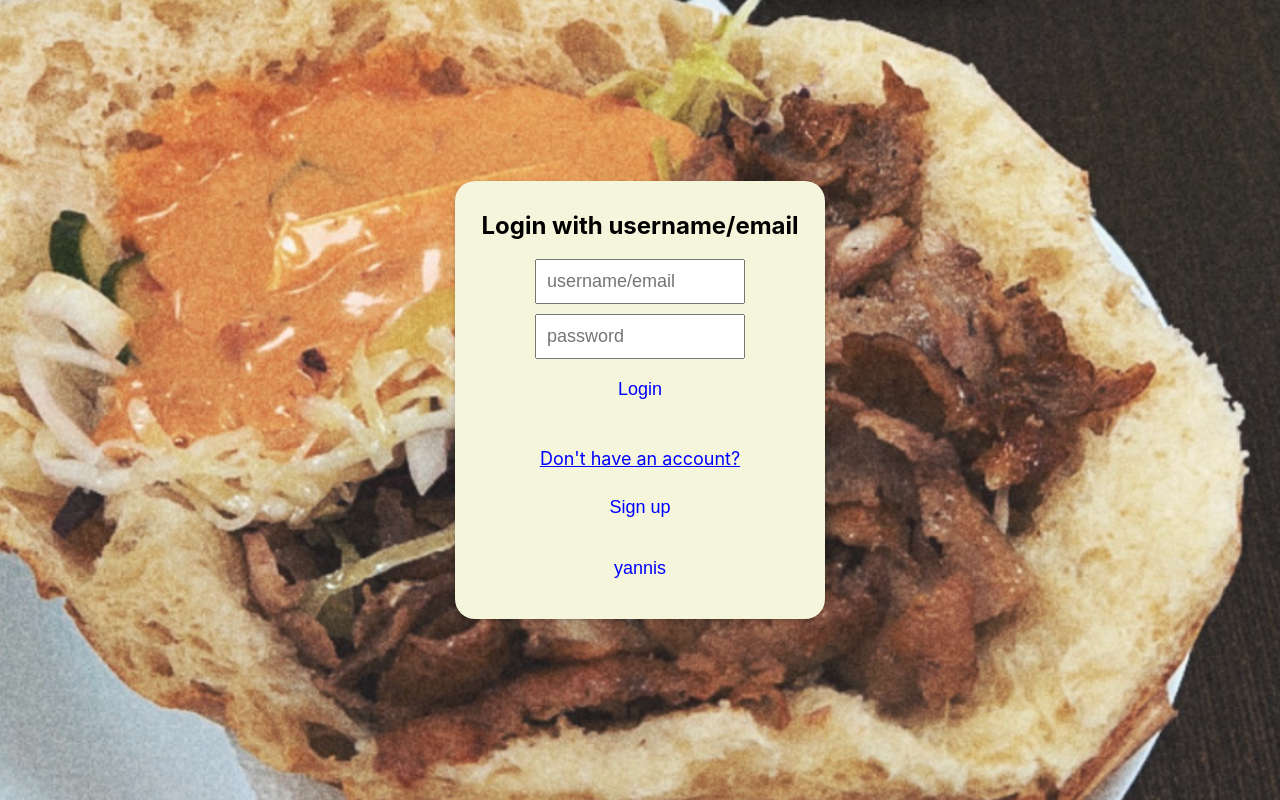
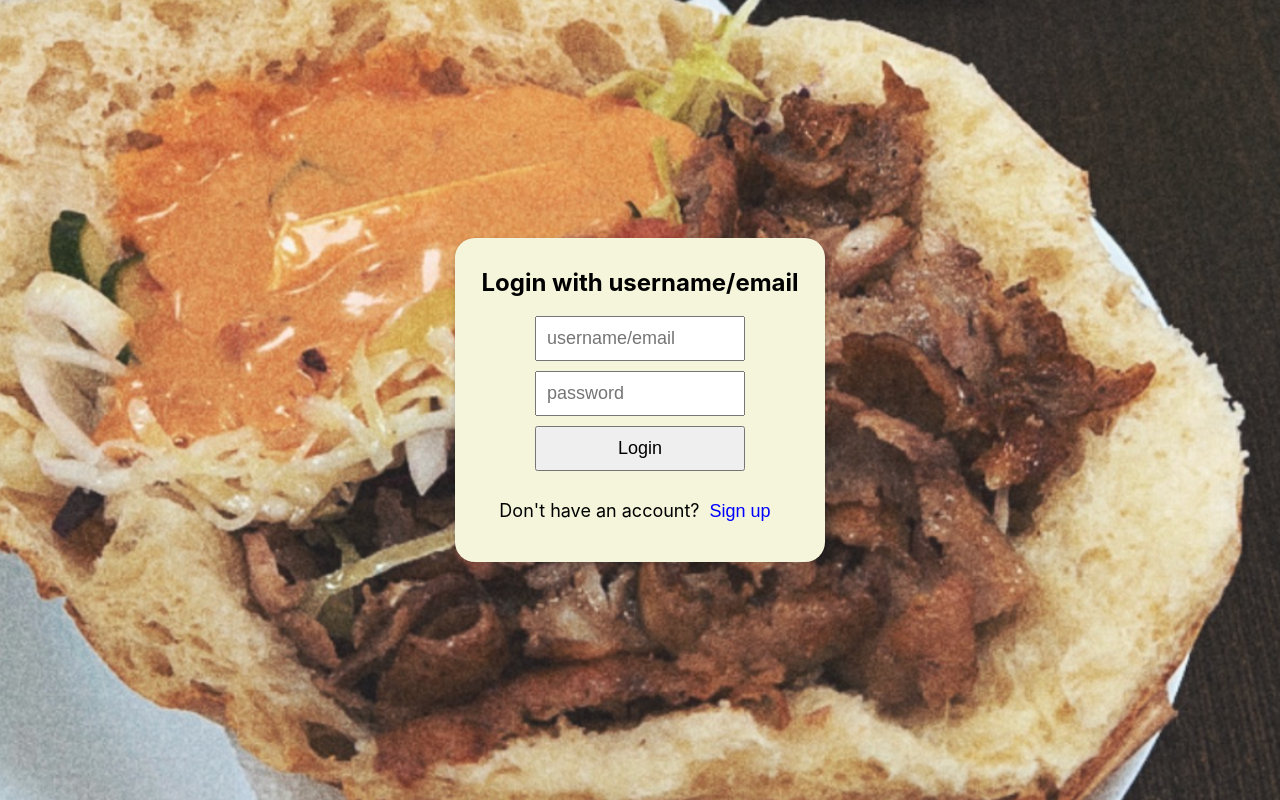
Before and after one commit to Schmarvinius/CookCaptain, a React (Create React App) app in the folder clientside/: page / in a window 1280 px wide. Built offline with nearby package versions, Linux system fonts and the light colour scheme.

Commit message:
log in works now

```diff
--- a/clientside/src/LoginSignUp/Login.js
+++ b/clientside/src/LoginSignUp/Login.js
@@ -7,15 +7,12 @@ function MyLogin() {
     const [isSignUp, setIsSignUp] = useState(false);
 
     function handleLogin(){
-        // var username = document.getElementById("username").value;
-        alert("alert");
-        //console.log(username);
-        console.log("aufruf");
+        var username = document.getElementById("username").value;
+        var password = document.getElementById("password").value;
         var data = {
-            "email": "til@weber.de",
-            "password": "1234"
+            "email": username,
+            "password": password
         };
-
         fetch('http://localhost:3000/api/user/login', {
             method: 'POST',
             headers: {
@@ -27,8 +24,11 @@ function MyLogin() {
             if(response.ok){
                 navigate('/welcome')
             }
+            else {
+                alert("wrong username/password")
+            }
         }).catch(err => {
-            console.log(err)
+            console.log(err);
         })
 
     }
@@ -44,15 +44,13 @@ function MyLogin() {
 
                 <input type="text" placeholder={isSignUp ? "username" : "username/email"} id="username" ></input>
                 <br/>
-                <input type="password" placeholder="password" ></input>
+                <input type="password" id="password" placeholder="password" ></input>
                 <br/>
-                <button onClick={handleLogin}type="button">{isSignUp ? "Signup" : "Login"}</button>
-                {/* isSignUp? handleSignUp : handleLogin */}
+                <button onClick={isSignUp? handleSignUp : handleLogin}type="button">{isSignUp ? "Signup" : "Login"}</button>
                 <br/>
-                <p>{isSignUp ? "Already have an account?" : "Don't have an account?"}</p>
-                <button type="button"  onClick={() => setIsSignUp(prevValue => !prevValue)}>{isSignUp ? "Log in": "Sign up"}</button>
+                {isSignUp ? "Already have an account?" : "Don't have an account?"}
+                <button type="button" id="switchSignUp"  onClick={() => setIsSignUp(prevValue => !prevValue)}>{isSignUp ? "Log in": "Sign up"}</button>
                 <br />
-                <button onClick={handleSignUp} type="button">yannis</button>
             </form>
         </div>
     );
--- a/clientside/src/LoginSignUp/styles.css
+++ b/clientside/src/LoginSignUp/styles.css
@@ -40,14 +40,14 @@ body {
     box-sizing: border-box;
     font-size: 18px;
   }
-  .login-container p{
+  /* .login-container p{
     color: blue;
     border: none;
     background-color: transparent;
     text-decoration: underline;
     font-size: 18px;
-  }
-  .login-container [type=button]{
+  } */
+  .login-container [id="switchSignUp"]{
     color: blue;
     background-color: transparent;
     border:none;
```
